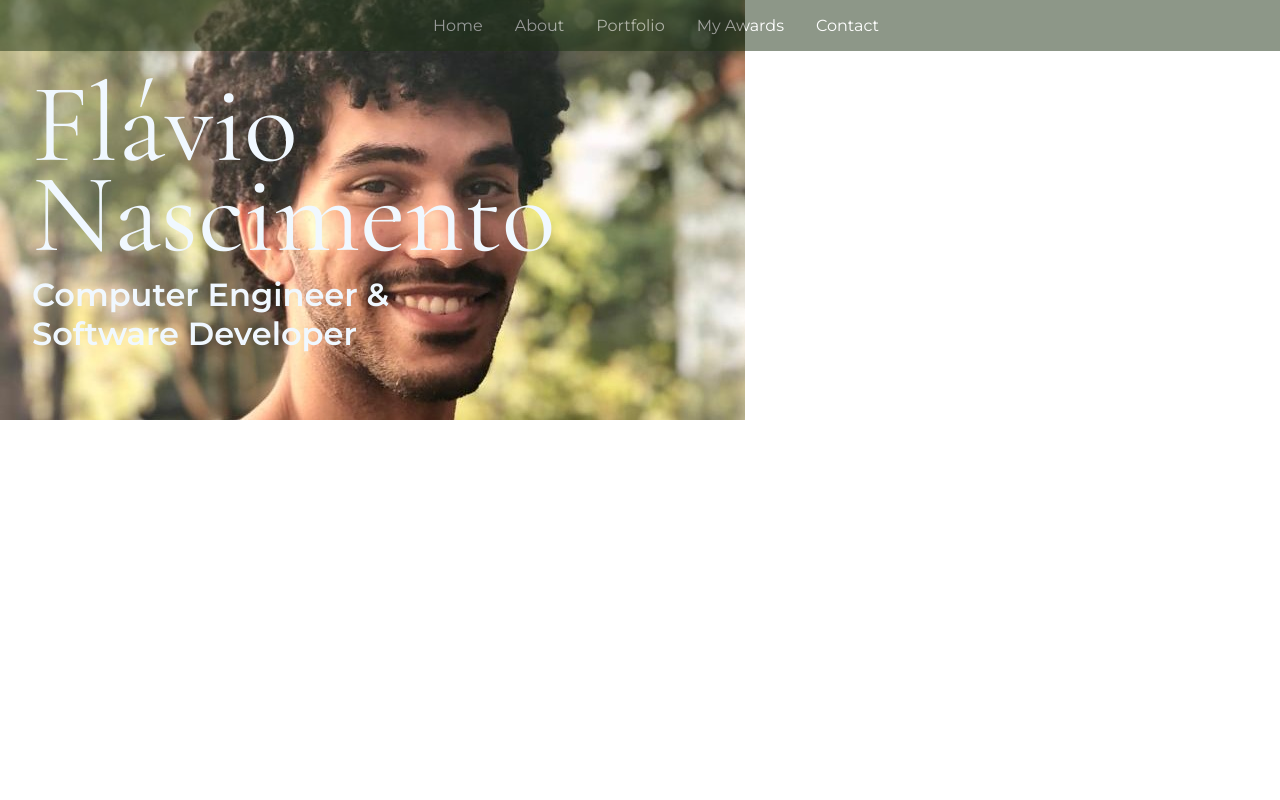
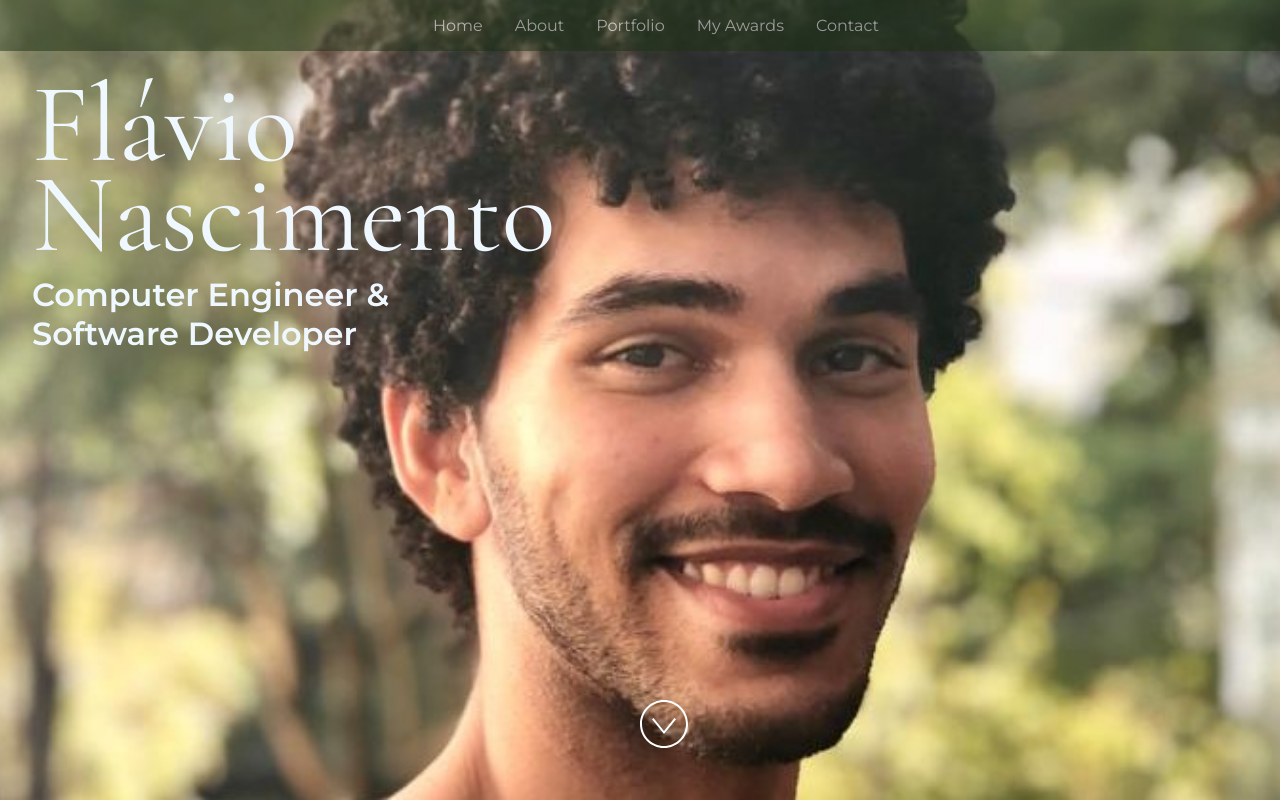
Before and after one commit to Flavio13Lins/FlavioResume, a React (Vite) app: page / in a window 1280 px wide. Shown: the top 800 px of the page. Built offline with nearby package versions, Linux system fonts and the light colour scheme.

Commit message:
feat: wip trying to use the background by sections

```diff
--- a/src/Components/Home.jsx
+++ b/src/Components/Home.jsx
@@ -9,17 +9,6 @@ import React from "react";
 import arrowSvg from "../images/down-arrow.svg";
 import PropTypes from "prop-types";
 
-/**
- * Home background image
- *
- * Below is a sample image. Upload the image of your choice into the "images"
- * directory and import here for use. Then, set imageAltText to string that
- * represents what you see in that image.
- *
- *
- * Need an image? Check out https://unsplash.com to download a photo you
- * freely use on your site.
- */
 import image from "../images/self-photho.jpeg";
 
 const imageAltText = "Flavio Lins da Mota Nascimento photo";
@@ -28,13 +17,13 @@ const imageAltText = "Flavio Lins da Mota Nascimento photo";
 const Home = ({ shortName, title }) => {
   return (
     <section id="home" className="min-height">
-      <img className="background" src={image} alt="selfImage" />
+      <img className="homeBackground" src={image} alt={imageAltText} />
       <div style={{ position: "absolute", top: "5rem", left: "2rem", width: "30rem" }}>
         <h1 className="name-home">{shortName}</h1>
         <h2 className="title-home">{title}</h2>
       </div>
       <div style={{ position: "absolute", bottom: "3rem", left: "50%" }}>
-        <img src={arrowSvg} style={{ height: "3rem", width: "3rem" }} alt={imageAltText} />
+        <img src={arrowSvg} style={{ height: "3rem", width: "3rem" }} alt="arrow-down" />
       </div>
     </section>
   );
--- a/src/images/Background1.jsx
+++ b/src/images/Background1.jsx
@@ -2,12 +2,12 @@ import React from "react";
 import PropTypes from "prop-types";
 
 const Background1 = ({
-//   bg = "#00f",
-//   primary = "#00f",
-//   secondary = "#00f",
-//   tertiary = "#00f",
-//   quaternary = "#00f",
-//   quinary = "#00f",
+  // bg = "#00f",
+  //   primary = "#00f",
+  //   secondary = "#00f",
+  //   tertiary = "#00f",
+  //   quaternary = "#00f",
+  //   quinary = "#00f",
   className,
 }) => (
   // TODO: try passing the width and height as props to define the size of the SVG
@@ -15,9 +15,8 @@ const Background1 = ({
     <svg
       data-v-794ed883=""
       xmlns="http://www.w3.org/2000/svg"
-      fill="none"
-      //   class="pdac52"
       viewBox="0 0 1024 1024"
+      fill="#CBD5A9"
     >
       <g>
         <path
--- a/src/images/Background2.jsx
+++ b/src/images/Background2.jsx
@@ -10,7 +10,6 @@ const Background2 = ({
   quinary = "#00f",
   className,
 }) => (
-  // TODO: try passing the width and height as props to define the size of the SVG
   <div className={className}>
     <svg data-v-794ed883="" xmlns="http://www.w3.org/2000/svg" fill="none" viewBox="0 0 1024 1024">
       <g fill={bg}>
```
